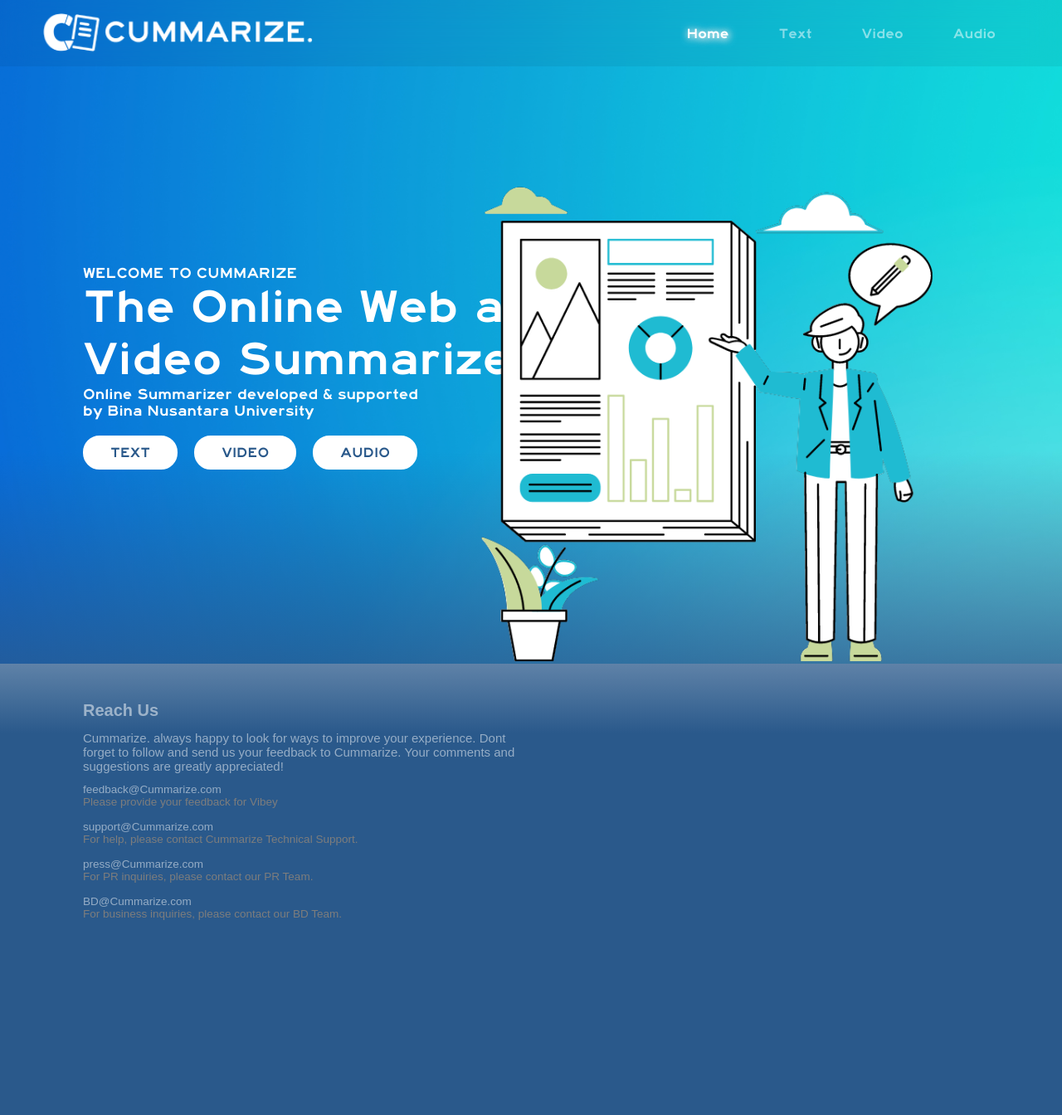
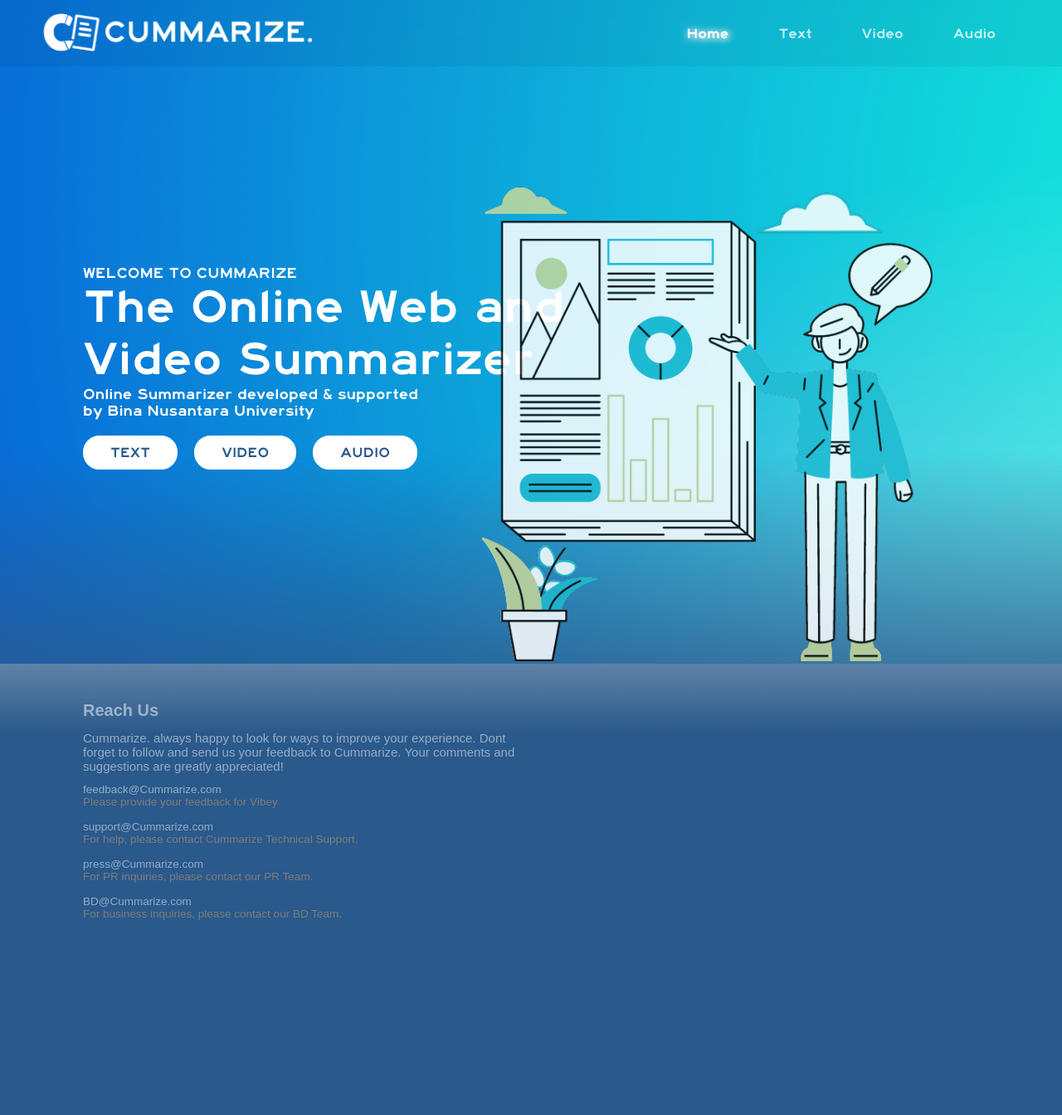
Before and after one commit to ZivFerdinand/CUMmarize-AI, a Flask app: page / in a window 1280 px wide. Shown: the whole page at 83% size. Run offline with Flask 3, Linux system fonts and the light colour scheme.

Commit message:
Update index.css

```diff
--- a/static/css/index.css
+++ b/static/css/index.css
@@ -44,7 +44,7 @@
     padding: 10px 25px;
     transition: 0.2s;
     margin: 0 5px;
-    opacity: 50%;
+    opacity: 75%;
 }
 
 .nav-bar ul li a:hover{
@@ -214,6 +214,7 @@
     /* width: 85%; */
     height: 85%;
     z-index: 50;
+    opacity: 85%;
 }
 
 footer{
```
